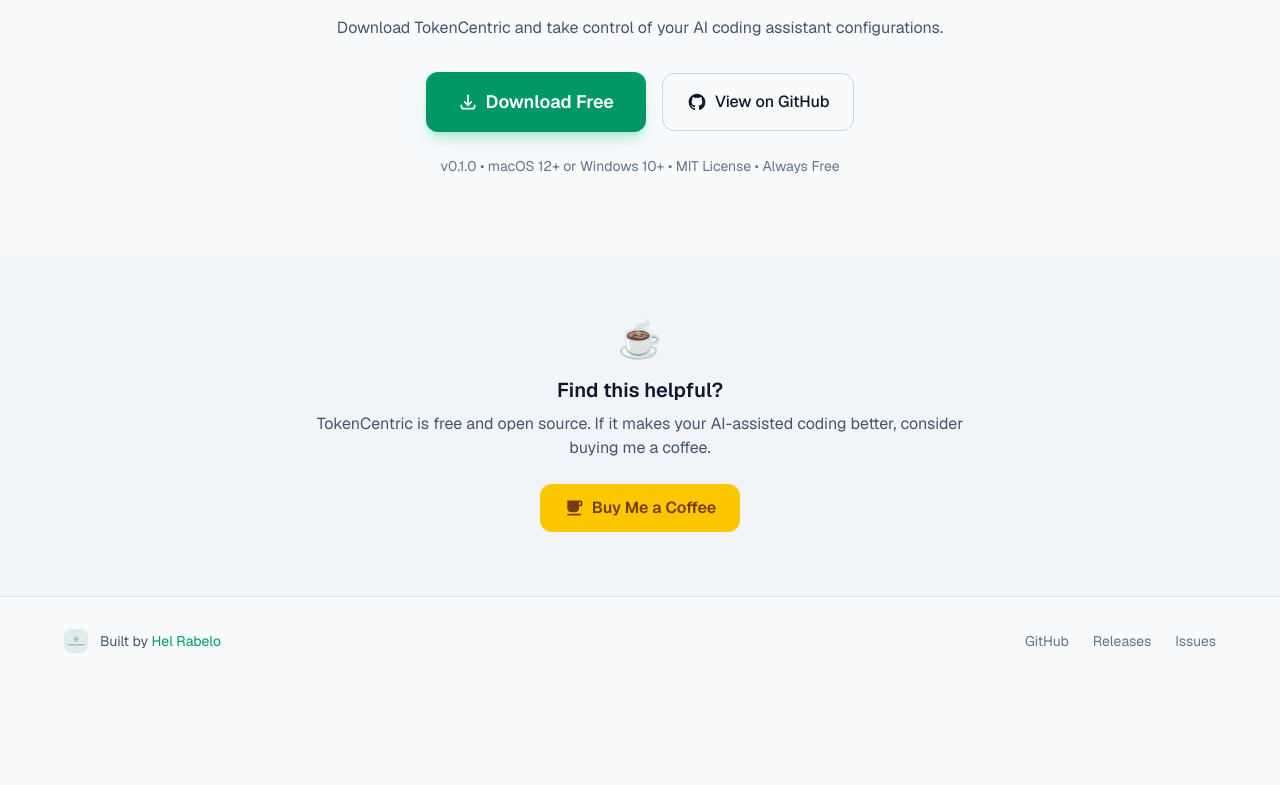
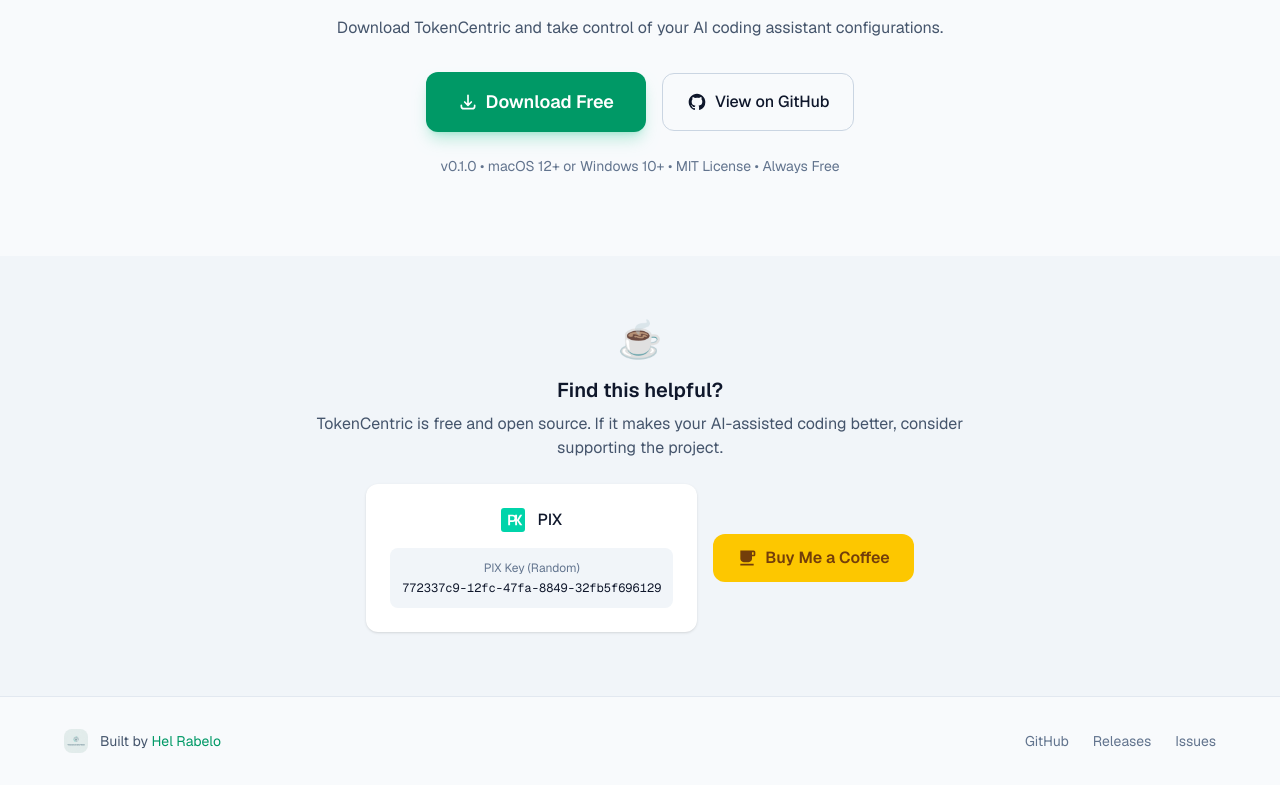
Before and after one commit to helsky-labs/tokencentric-site, a Next.js app: page / in a window 1280 px wide. Shown: the part 2858-3643 px from the top of the page. Before the commit the page ends 3543 px from the top, so only its background shows below. Built offline with nearby package versions, Linux system fonts and the light colour scheme; no server answers.

Commit message:
fix: update support section with PIX and remove wrong favicon
- Add PIX payment option alongside Buy Me a Coffee
- Remove incorrect favicon.ico from src/app (was DropVox)
- Public favicon files are correct TokenCentric icons

```diff
--- a/messages/en.json
+++ b/messages/en.json
@@ -120,9 +120,10 @@
   },
   "support": {
     "title": "Find this helpful?",
-    "description": "TokenCentric is free and open source. If it makes your AI-assisted coding better, consider buying me a coffee.",
+    "description": "TokenCentric is free and open source. If it makes your AI-assisted coding better, consider supporting the project.",
     "coffee": "Buy Me a Coffee",
-    "coffeeUrl": "https://buymeacoffee.com/helrabelo"
+    "coffeeUrl": "https://buymeacoffee.com/helrabelo",
+    "pixKey": "PIX Key (Random)"
   },
   "footer": {
     "builtBy": "Built by",
--- a/messages/pt-BR.json
+++ b/messages/pt-BR.json
@@ -120,9 +120,10 @@
   },
   "support": {
     "title": "Achou útil?",
-    "description": "TokenCentric é grátis e open source. Se ele melhorou sua programação assistida por IA, considere me pagar um café.",
+    "description": "TokenCentric é grátis e open source. Se ele melhorou sua programação assistida por IA, considere apoiar o projeto.",
     "coffee": "Me Pague um Café",
-    "coffeeUrl": "https://buymeacoffee.com/helrabelo"
+    "coffeeUrl": "https://buymeacoffee.com/helrabelo",
+    "pixKey": "Chave PIX (Aleatória)"
   },
   "footer": {
     "builtBy": "Feito por",
--- a/src/app/page.tsx
+++ b/src/app/page.tsx
@@ -470,6 +470,38 @@
             <p className="text-slate-600 dark:text-slate-400 mb-6">
               {t("support.description")}
             </p>
+
+            <div className="flex flex-col sm:flex-row items-center justify-center gap-4">
+              {/* PIX */}
+              <div className="bg-white dark:bg-slate-800 rounded-xl p-6 shadow-sm w-full sm:w-auto sm:min-w-[280px]">
+                <div className="flex items-center justify-center gap-3 mb-4">
+                  <svg
+                    viewBox="0 0 512 512"
+                    className="w-6 h-6"
+                    fill="none"
+                    xmlns="http://www.w3.org/2000/svg"
+                  >
+                    <rect width="512" height="512" rx="64" fill="#00D4AA" />
+                    <path
+                      d="M193.8 295.4v73.5h-40.6V143.1h90.4c27.3 0 48.6 7.3 63.8 21.8 15.3 14.5 22.9 33.6 22.9 57.2 0 24-7.5 42.9-22.4 56.8-14.9 13.8-36.1 20.8-63.7 20.8h-50.4v-.3zm0-35.5h49.8c14.3 0 25.3-3.6 32.9-10.9 7.6-7.3 11.4-17.6 11.4-30.8 0-12.9-3.8-23.3-11.3-31.2-7.5-7.9-18.1-11.9-31.8-12H193.8v84.9zm148.6 109h-40.6V143.1h40.6v225.8zm61.3 0l-67.1-105.8v-.6l69.5-119.4h47.1l-72.7 119.4 75 106.4h-47.8z"
+                      fill="white"
+                    />
+                  </svg>
+                  <span className="font-medium text-slate-900 dark:text-white">
+                    PIX
+                  </span>
+                </div>
+                <div className="bg-slate-100 dark:bg-slate-700 rounded-lg p-3">
+                  <p className="text-xs text-slate-500 dark:text-slate-400 mb-1">
+                    {t("support.pixKey")}
+                  </p>
+                  <p className="font-mono text-slate-900 dark:text-white select-all text-xs break-all">
+                    772337c9-12fc-47fa-8849-32fb5f696129
+                  </p>
+                </div>
+              </div>
+
+              {/* Buy Me a Coffee */}
               <a
                 href={t("support.coffeeUrl")}
                 target="_blank"
@@ -481,6 +513,7 @@
                 </svg>
                 {t("support.coffee")}
               </a>
+            </div>
           </FadeIn>
         </div>
       </section>
```
Also changed, not shown: 1 other file (tests, documents, lock files or other folders). Lines whose indentation alone changed are shown as unchanged.
